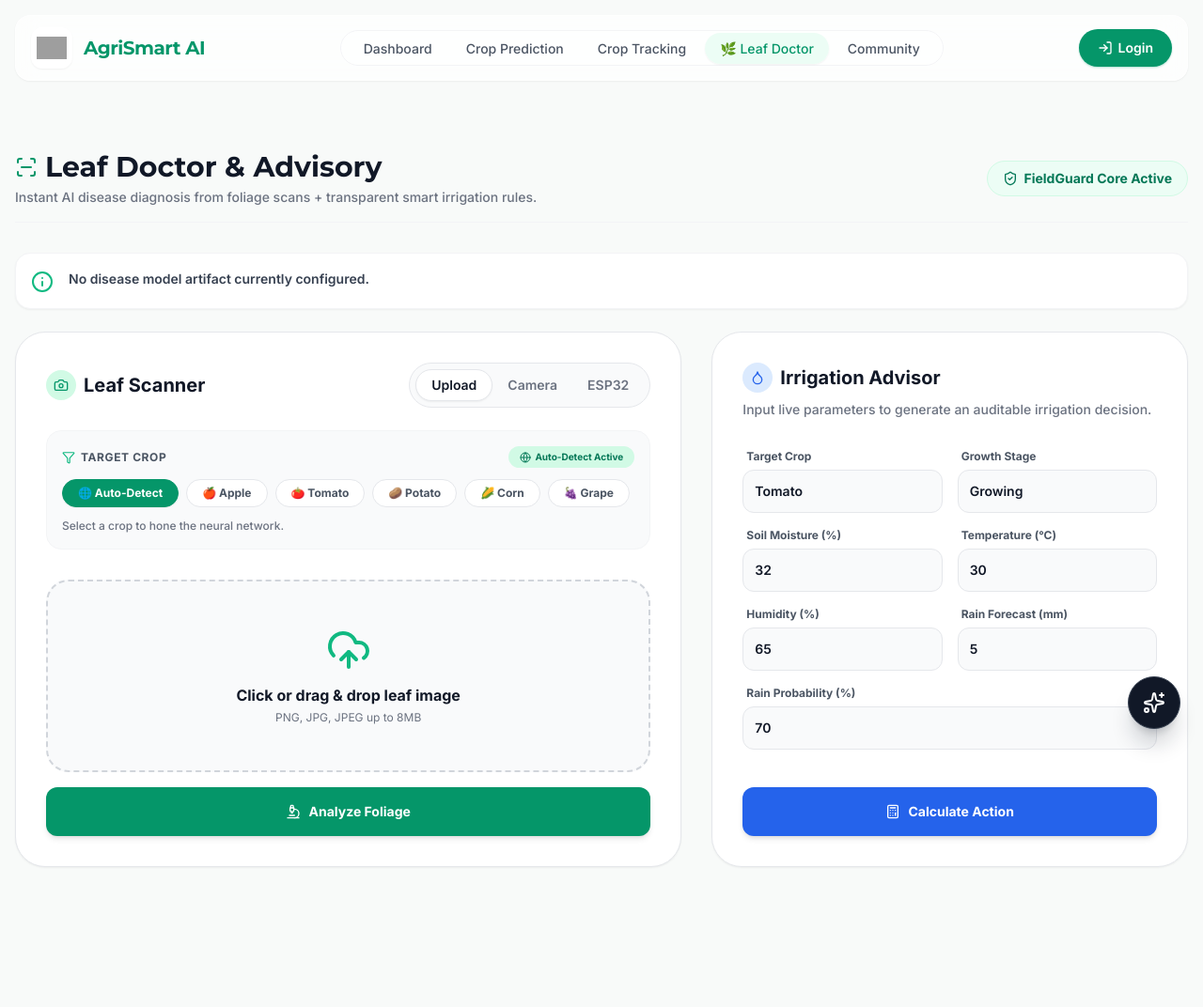
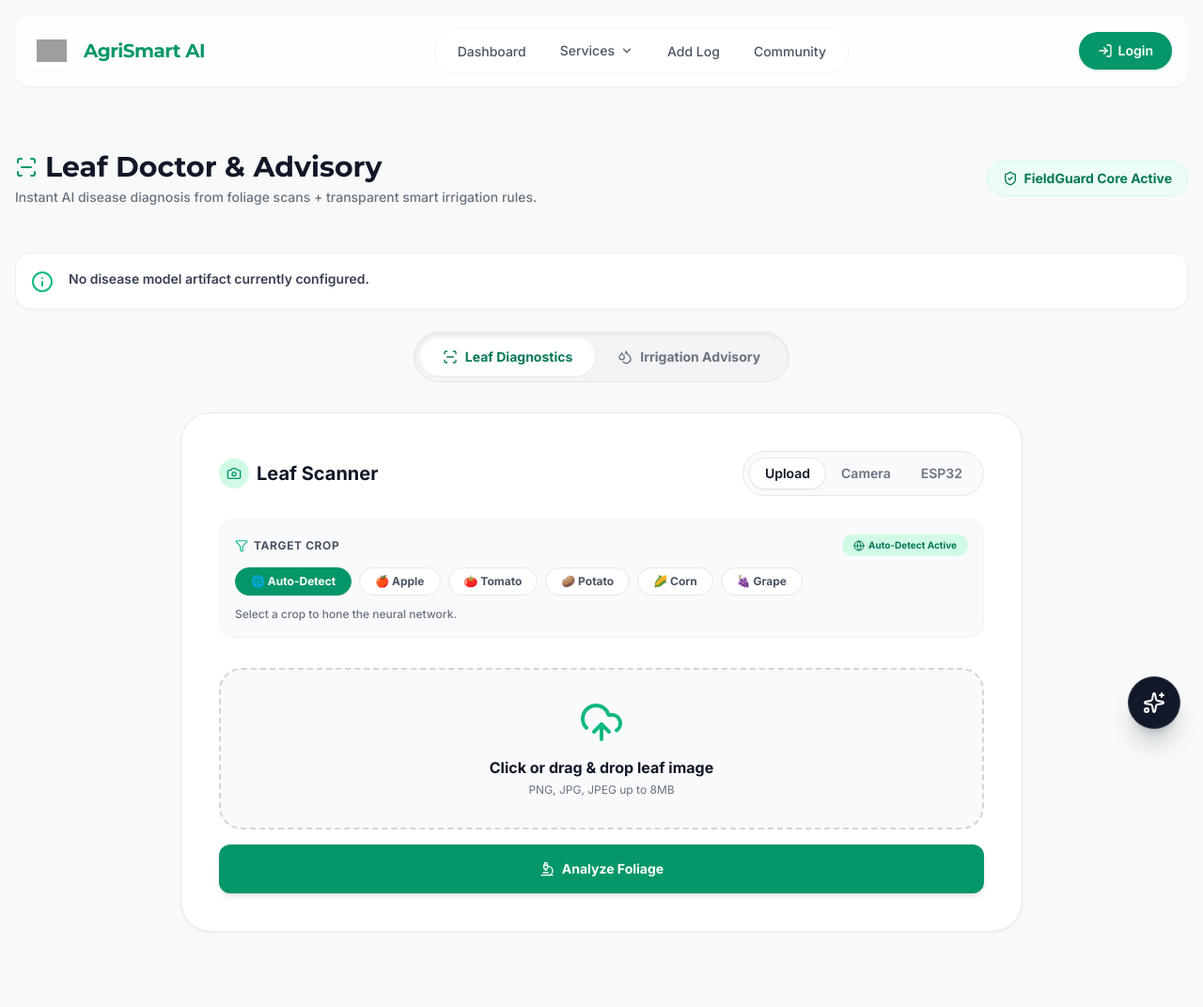
Before and after one commit to Kuldeeep18/AgriSmart_AI, a Flask app: page /disease_detection in a window 1280 px wide. Shown: the whole page at 94% size. Before the commit the page ends 923 px from the top, so only its background shows below. Run offline with Flask 3, Linux system fonts and the light colour scheme; some libraries are stand-ins or nearby versions; grey boxes are pictures that could not be loaded.

Commit message:
Enahanced dashboard + crop tracking

```diff
--- a/templates/Disease_Detection/disease_detection.html
+++ b/templates/Disease_Detection/disease_detection.html
@@ -47,10 +47,27 @@
     </div>
     {% endif %}
 
-    <div class="grid grid-cols-1 lg:grid-cols-[1.2fr_1fr] xl:grid-cols-[1.4fr_1fr] gap-8">
+    <!-- Tab Navigation -->
+    <div class="flex justify-center mb-8">
+        <div class="bg-gray-100 p-1.5 rounded-full inline-flex border border-gray-200 shadow-inner" id="toolTabs">
+            <button
+                class="tool-tab-btn active px-6 py-2.5 rounded-full text-sm font-bold bg-white text-emerald-700 shadow-sm transition-all flex items-center gap-2"
+                data-target="#leaf-doctor-view" type="button">
+                <i data-lucide="scan-line" class="w-4 h-4"></i> Leaf Diagnostics
+            </button>
+            <button
+                class="tool-tab-btn px-6 py-2.5 rounded-full text-sm font-bold text-gray-500 hover:text-gray-900 transition-all flex items-center gap-2"
+                data-target="#irrigation-advisor-view" type="button">
+                <i data-lucide="droplets" class="w-4 h-4"></i> Irrigation Advisory
+            </button>
+        </div>
+    </div>
+
+    <div class="w-full max-w-4xl mx-auto">
 
         <!-- LEFT COLUMN: SCAN & DIAGNOSE -->
-        <div class="bg-white rounded-[2rem] p-6 lg:p-8 shadow-sm border border-gray-200 flex flex-col relative h-full">
+        <div id="leaf-doctor-view"
+            class="tool-view bg-white rounded-[2rem] p-6 lg:p-10 shadow-sm border border-gray-200 flex flex-col relative w-full">
 
             <div class="flex flex-col sm:flex-row sm:items-center justify-between gap-4 mb-6 relative z-10">
                 <h4 class="font-bold text-xl text-gray-900 flex items-center gap-2">
@@ -328,8 +345,8 @@
         </div>
 
         <!-- RIGHT COLUMN: SMART IRRIGATION ADVISORY -->
-        <div
-            class="bg-white rounded-[2rem] p-6 lg:p-8 shadow-sm border border-gray-200 flex flex-col h-full sticky top-28">
+        <div id="irrigation-advisor-view"
+            class="tool-view hidden bg-white rounded-[2rem] p-6 lg:p-10 shadow-sm border border-gray-200 flex flex-col w-full">
 
             <div class="flex justify-between items-start mb-2">
                 <h4 class="font-bold text-xl text-gray-900 flex items-center gap-2">
@@ -437,6 +454,23 @@
 {% block js %}
 <script>
     lucide.createIcons();
+
+    // Main Tool Tabs UI
+    document.querySelectorAll('.tool-tab-btn').forEach(btn => {
+        btn.addEventListener('click', (e) => {
+            const button = e.currentTarget;
+            document.querySelectorAll('.tool-tab-btn').forEach(b => {
+                b.classList.remove('active', 'bg-white', 'text-emerald-700', 'shadow-sm');
+                b.classList.add('text-gray-500');
+            });
+            button.classList.add('active', 'bg-white', 'text-emerald-700', 'shadow-sm');
+            button.classList.remove('text-gray-500');
+
+            document.querySelectorAll('.tool-view').forEach(p => p.classList.add('hidden'));
+            document.querySelector(button.getAttribute('data-target')).classList.remove('hidden');
+        });
+    });
+
 
     let mediaStream = null;
     let latestDiagnosisData = null;
--- a/templates/base.html
+++ b/templates/base.html
@@ -81,20 +81,31 @@
                     <a href="{{ url_for('dashboard') }}"
                         class="px-4 py-2 text-sm font-medium rounded-full transition-colors {% if request.endpoint=='dashboard' %}bg-primaryLight text-primary shadow-sm font-bold{% else %}text-gray-600 hover:text-gray-900 hover:bg-gray-100/50{% endif %}">Dashboard</a>
                 </li>
-                <li>
-                    <a href="{{ url_for('crop_prediction.crop_prediction') }}"
-                        class="px-4 py-2 text-sm font-medium rounded-full transition-colors {% if request.endpoint=='crop_prediction.crop_prediction' %}bg-primaryLight text-primary shadow-sm font-bold{% else %}text-gray-600 hover:text-gray-900 hover:bg-gray-100/50{% endif %}">Crop
-                        Prediction</a>
+
+                <!-- Services Dropdown (Desktop) -->
+                <li class="relative group">
+                    <button
+                        class="flex items-center gap-1.5 px-4 py-2 text-sm font-medium rounded-full transition-colors text-gray-600 hover:text-gray-900 hover:bg-gray-100/50">
+                        Services <i data-lucide="chevron-down" class="w-3.5 h-3.5"></i>
+                    </button>
+                    <!-- Dropdown Menu -->
+                    <div
+                        class="absolute left-0 mt-3 w-48 bg-white/95 backdrop-blur-md rounded-2xl shadow-xl border border-gray-100 opacity-0 invisible group-hover:opacity-100 group-hover:visible transition-all duration-200 z-50 overflow-hidden pt-1 pb-1">
+                        <a href="{{ url_for('crop_prediction.crop_prediction') }}"
+                            class="block px-4 py-3 text-sm font-medium text-gray-700 hover:bg-gray-50 flex items-center gap-2 border-b border-gray-50">
+                            <i data-lucide="sprout" class="w-4 h-4 text-teal-600"></i> Smart Advisory
+                        </a>
+                        <a href="{{ url_for('disease_detection.disease_detection') }}"
+                            class="block px-4 py-3 text-sm font-medium text-gray-700 hover:bg-gray-50 flex items-center gap-2">
+                            <i data-lucide="scan-line" class="w-4 h-4 text-emerald-600"></i> Leaf Doctor
+                        </a>
+                    </div>
                 </li>
+
                 <li>
                     <a href="{{ url_for('crop_tracking.crop_tracking') }}"
-                        class="px-4 py-2 text-sm font-medium rounded-full transition-colors {% if request.endpoint=='crop_tracking.crop_tracking' %}bg-primaryLight text-primary shadow-sm font-bold{% else %}text-gray-600 hover:text-gray-900 hover:bg-gray-100/50{% endif %}">Crop
-                        Tracking</a>
-                </li>
-                <li>
-                    <a href="{{ url_for('disease_detection.disease_detection') }}"
-                        class="px-4 py-2 text-sm font-medium rounded-full transition-colors {% if request.endpoint=='disease_detection.disease_detection' %}bg-primaryLight text-primary shadow-sm font-bold{% else %}text-gray-600 hover:text-gray-900 hover:bg-gray-100/50{% endif %}">🌿
-                        Leaf Doctor</a>
+                        class="px-4 py-2 text-sm font-medium rounded-full transition-colors {% if request.endpoint=='crop_tracking.crop_tracking' %}bg-primaryLight text-primary shadow-sm font-bold{% else %}text-gray-600 hover:text-gray-900 hover:bg-gray-100/50{% endif %}">Add
+                        Log</a>
                 </li>
                 <li>
                     <a href="{{ url_for('community.farmer_community') }}"
@@ -150,15 +161,27 @@
             {% block mobile_nav_links %}
             <a href="{{ url_for('dashboard') }}"
                 class="px-4 py-3 text-sm font-semibold rounded-xl {% if request.endpoint=='dashboard' %}bg-primaryLight text-primary{% else %}text-gray-700{% endif %}">Dashboard</a>
+
+            <div class="px-4 pt-3 pb-1 text-[11px] font-bold text-gray-400 uppercase tracking-widest text-left">Services
+            </div>
             <a href="{{ url_for('crop_prediction.crop_prediction') }}"
-                class="px-4 py-3 text-sm font-semibold rounded-xl {% if request.endpoint=='crop_prediction.crop_prediction' %}bg-primaryLight text-primary{% else %}text-gray-700{% endif %}">Crop
-                Prediction</a>
+                class="px-4 py-3 text-sm font-semibold rounded-xl pl-6 flex items-center gap-2 {% if request.endpoint=='crop_prediction.crop_prediction' %}bg-primaryLight text-primary{% else %}text-gray-700 hover:bg-gray-50{% endif %}">
+                <i data-lucide="sprout"
+                    class="w-4 h-4 {% if request.endpoint=='crop_prediction.crop_prediction' %}text-primary{% else %}text-teal-500{% endif %}"></i>
+                Smart Advisory
+            </a>
+            <a href="{{ url_for('disease_detection.disease_detection') }}"
+                class="px-4 py-3 text-sm font-semibold rounded-xl pl-6 flex items-center gap-2 mb-1 {% if request.endpoint=='disease_detection.disease_detection' %}bg-primaryLight text-primary{% else %}text-gray-700 hover:bg-gray-50{% endif %}">
+                <i data-lucide="scan-line"
+                    class="w-4 h-4 {% if request.endpoint=='disease_detection.disease_detection' %}text-primary{% else %}text-emerald-500{% endif %}"></i>
+                Leaf Doctor
+            </a>
+
+            <div class="h-px bg-gray-100 my-1 mx-2"></div>
+
             <a href="{{ url_for('crop_tracking.crop_tracking') }}"
-                class="px-4 py-3 text-sm font-semibold rounded-xl {% if request.endpoint=='crop_tracking.crop_tracking' %}bg-primaryLight text-primary{% else %}text-gray-700{% endif %}">Crop
-                Tracking</a>
-            <a href="{{ url_for('disease_detection.disease_detection') }}"
-                class="px-4 py-3 text-sm font-semibold rounded-xl {% if request.endpoint=='disease_detection.disease_detection' %}bg-primaryLight text-primary{% else %}text-gray-700{% endif %}">🌿
-                Leaf Doctor</a>
+                class="px-4 py-3 text-sm font-semibold rounded-xl {% if request.endpoint=='crop_tracking.crop_tracking' %}bg-primaryLight text-primary{% else %}text-gray-700{% endif %}">Add
+                Log</a>
             <a href="{{ url_for('community.farmer_community') }}"
                 class="px-4 py-3 text-sm font-semibold rounded-xl {% if request.endpoint=='community.farmer_community' %}bg-primaryLight text-primary{% else %}text-gray-700{% endif %}">Community</a>
             {% endblock %}
```
